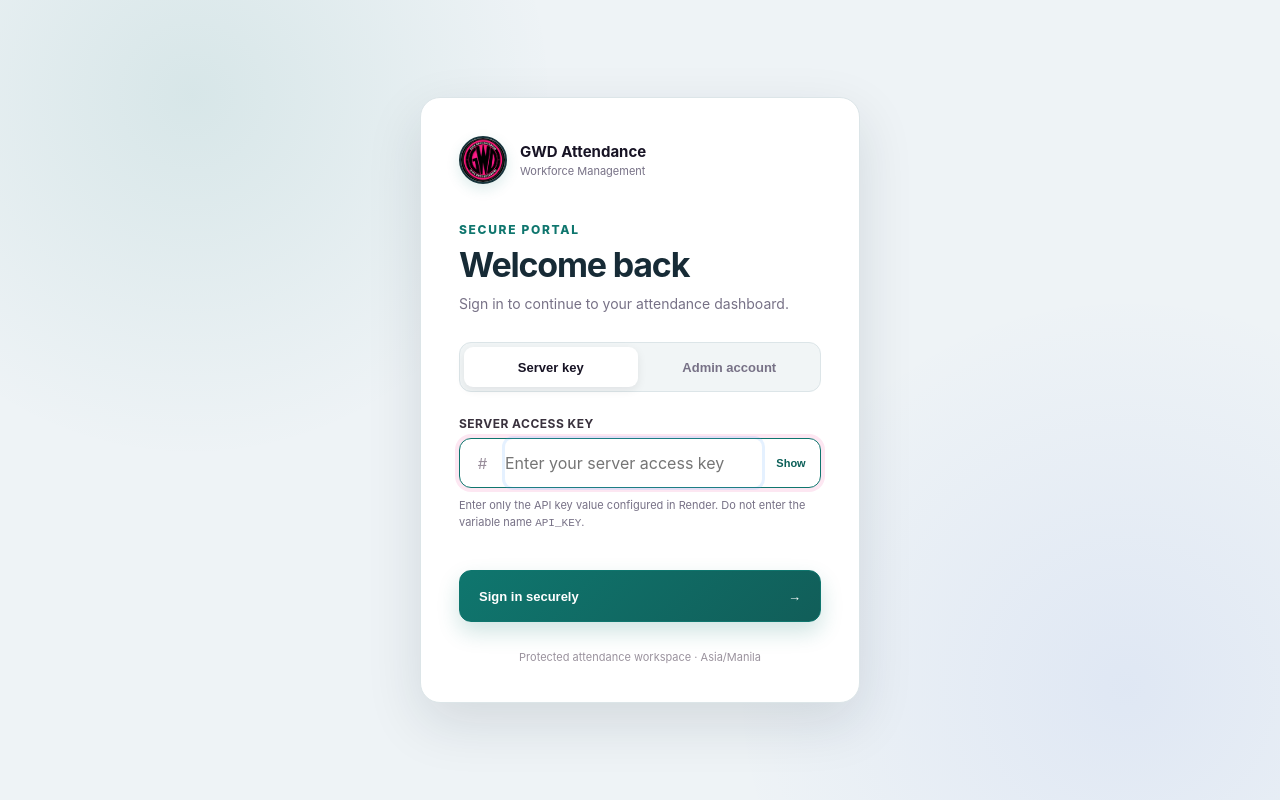
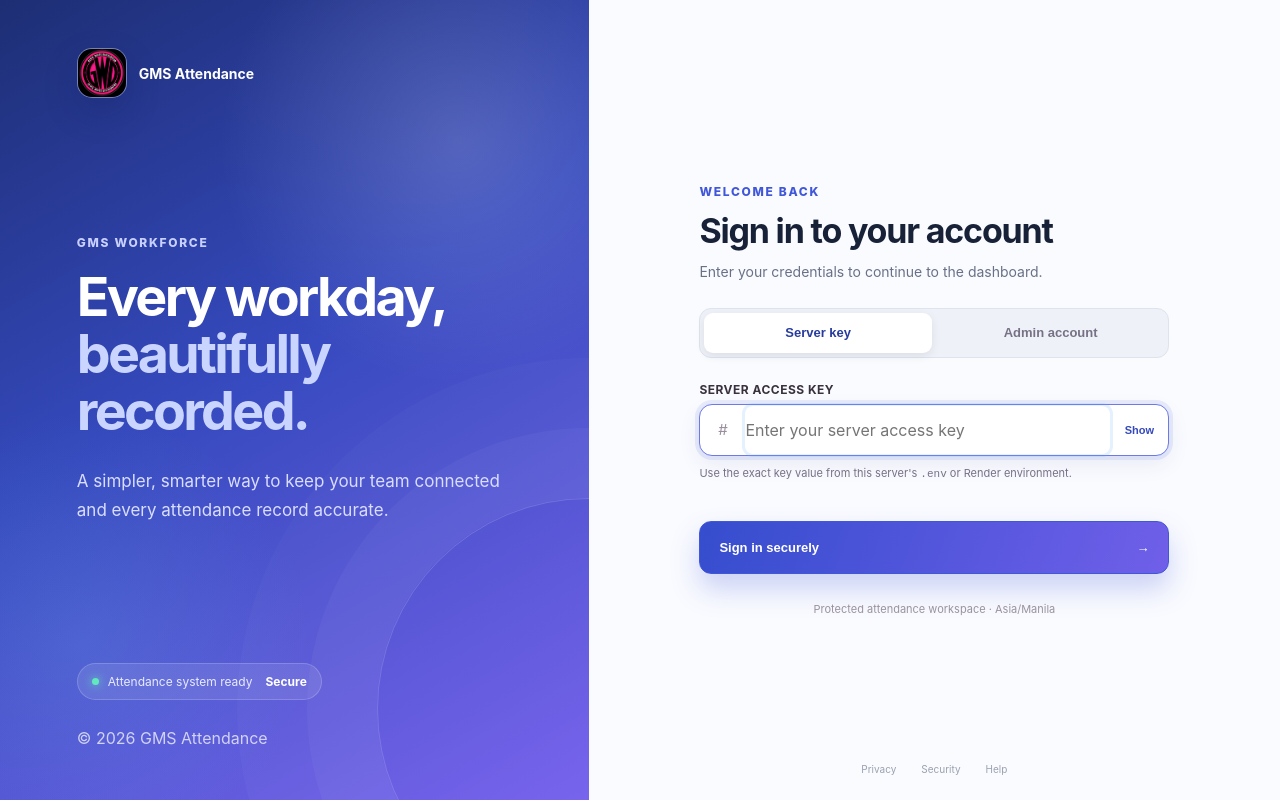
Before and after one commit to JethroVillareal/cloudattendance, a website: page public/index.html in a window 1280 px wide. Drawn offline with Linux system fonts and the light colour scheme.

Commit message:
Adapt supplied GMS login design

```diff
--- a/public/index.html
+++ b/public/index.html
@@ -3,33 +3,31 @@
 <head>
   <meta charset="utf-8">
   <meta name="viewport" content="width=device-width, initial-scale=1">
-  <title>GWD Attendance Server</title>
-  <link rel="stylesheet" href="/style.css?v=20260715-login4">
+  <title>GMS Attendance</title>
+  <link rel="stylesheet" href="/style.css?v=20260715-login6">
 </head>
 <body>
   <section id="loginScreen" class="login-screen" aria-labelledby="loginTitle">
-    <div class="login-visual" aria-hidden="true">
+    <div class="login-visual">
+      <div class="login-visual-brand">
+        <span class="login-visual-mark"><img src="/images/gwd-logo.jpg" alt=""></span>
+        <span>GMS Attendance</span>
+      </div>
       <div class="login-visual-content">
-        <span class="login-kicker">GWD Workforce Operations</span>
-        <h2>Attendance that keeps every workday in sync.</h2>
-        <p>Securely manage employee time records, fingerprint enrollment, devices, and operational reports in one place.</p>
-        <div class="login-highlights">
-          <span><b>Live</b> device monitoring</span>
-          <span><b>Secure</b> role-based access</span>
-          <span><b>Ready</b> for cloud operations</span>
-        </div>
+        <span class="login-kicker">GMS Workforce</span>
+        <h2>Every workday,<br><em>beautifully recorded.</em></h2>
+        <p>A simpler, smarter way to keep your team connected and every attendance record accurate.</p>
       </div>
+      <div class="login-system-status"><span></span> Attendance system ready <b>Secure</b></div>
+      <p class="login-visual-footer">© 2026 GMS Attendance</p>
     </div>
     <div class="login-panel">
       <div class="login-card">
-        <div class="login-brand">
-          <span class="login-logo"><img src="/images/gwd-logo.jpg" alt="Gluta White Distributor logo"></span>
-          <div><strong>GWD Attendance</strong><span>Workforce Management</span></div>
-        </div>
+        <div class="login-mobile-brand"><span class="login-logo"><img src="/images/gwd-logo.jpg" alt="GMS Attendance logo"></span><strong>GMS Attendance</strong></div>
         <div class="login-heading">
-          <span class="login-eyebrow">Secure portal</span>
-          <h1 id="loginTitle">Welcome back</h1>
-          <p>Sign in to continue to your attendance dashboard.</p>
+          <span class="login-eyebrow">Welcome back</span>
+          <h1 id="loginTitle">Sign in to your account</h1>
+          <p>Enter your credentials to continue to the dashboard.</p>
         </div>
         <div class="login-mode-switch" role="tablist" aria-label="Sign-in method">
           <button type="button" class="login-mode active" data-login-mode="key" role="tab" aria-selected="true">Server key</button>
@@ -56,13 +54,14 @@
               <input id="loginApiKey" name="apiKey" type="password" autocomplete="off" placeholder="Enter your server access key">
               <button id="toggleLoginApiKey" class="login-reveal" type="button" aria-label="Show server key">Show</button>
             </div>
-            <p class="login-field-help">Enter only the API key value configured in Render. Do not enter the variable name <code>API_KEY</code>.</p>
+            <p class="login-field-help">Use the exact key value from this server's <code>.env</code> or Render environment.</p>
           </div>
           <p id="loginMessage" class="login-message" role="alert" aria-live="polite"></p>
           <button id="loginSubmit" class="login-submit" type="submit"><span>Sign in securely</span><span aria-hidden="true">→</span></button>
         </form>
         <p class="login-footer">Protected attendance workspace · Asia/Manila</p>
       </div>
+      <div class="login-panel-footer"><span>Privacy</span><span>Security</span><span>Help</span></div>
     </div>
   </section>
 
@@ -168,6 +167,6 @@
     </div>
   </div>
 
-  <script src="/login.js?v=20260715-login5"></script>
+  <script src="/login.js?v=20260715-login6"></script>
 </body>
 </html>
--- a/public/style.css
+++ b/public/style.css
@@ -123,6 +123,73 @@ body.login-open { overflow: hidden; }
   .login-card { padding: 28px 22px; border-radius: 20px; }
   .login-brand { margin-bottom: 30px; }
   .login-heading h1 { font-size: 31px; }
+}
+
+/* Login composition adapted from the supplied GMS Attendance design source. */
+.login-screen {
+  grid-template-columns: minmax(380px, .92fr) minmax(580px, 1.08fr);
+  background: #f7f8fc;
+  --accent: #4157d9;
+  --accent-strong: #3549bd;
+}
+
+.login-visual {
+  display: flex;
+  min-height: 100vh;
+  padding: 48px clamp(44px, 6vw, 96px);
+  align-items: stretch;
+  flex-direction: column;
+  overflow: hidden;
+  color: #fff;
+  background:
+    radial-gradient(circle at 78% 18%, rgba(255,255,255,.17), transparent 30%),
+    radial-gradient(circle at 14% 80%, rgba(120,224,255,.13), transparent 28%),
+    linear-gradient(150deg, #1d2e74 0%, #3549bd 44%, #7864ed 100%);
+}
+
+.login-visual::before { width: 420px; height: 420px; top: auto; right: -210px; bottom: -120px; border-color: rgba(255,255,255,.16); box-shadow: 0 0 0 70px rgba(255,255,255,.035), 0 0 0 140px rgba(255,255,255,.025); }
+.login-visual::after { display: none; }
+.login-visual-brand { position: relative; z-index: 1; display: flex; align-items: center; gap: 12px; font-size: 14px; font-weight: 750; }
+.login-visual-mark { display: grid; place-items: center; width: 50px; height: 50px; overflow: hidden; border: 1px solid rgba(255,255,255,.28); border-radius: 15px; background: rgba(255,255,255,.14); box-shadow: 0 14px 35px rgba(13,25,90,.2); }
+.login-visual-mark img { width: 100%; height: 100%; object-fit: cover; }
+.login-visual-content { margin: auto 0; max-width: 580px; }
+.login-visual-content .login-kicker { margin-bottom: 18px; color: #c8d0ff; }
+.login-visual-content h2 { margin: 0; font-size: clamp(44px, 4.2vw, 68px); line-height: 1.06; letter-spacing: -.05em; font-weight: 650; }
+.login-visual-content h2 em { color: #c9d5ff; font-style: normal; }
+.login-visual-content p { max-width: 470px; margin-top: 28px; color: #d9ddff; font-size: 17px; line-height: 1.75; }
+.login-system-status { position: relative; z-index: 1; align-self: flex-start; display: flex; align-items: center; gap: 9px; padding: 10px 14px; border: 1px solid rgba(255,255,255,.18); border-radius: 999px; background: rgba(255,255,255,.1); color: #e8ebff; font-size: 12px; }
+.login-system-status span { width: 7px; height: 7px; border-radius: 50%; background: #61e9bd; box-shadow: 0 0 10px #61e9bd; }
+.login-system-status b { margin-left: 4px; color: #fff; }
+.login-visual-footer { position: relative; z-index: 1; margin-top: 22px; color: #bec6ee; font-size: 11px; }
+
+.login-panel { position: relative; min-height: 100vh; padding: 48px; background: rgba(250,251,255,.96); }
+.login-card { width: min(100%, 470px); padding: 0; border: 0; border-radius: 0; background: transparent; box-shadow: none; }
+.login-mobile-brand { display: none; }
+.login-heading { margin-bottom: 28px; }
+.login-heading .login-eyebrow { margin-bottom: 12px; color: #4157d9; }
+.login-heading h1 { margin: 0; color: #172137; font-size: 34px; line-height: 1.2; font-weight: 750; }
+.login-heading p { margin-top: 11px; color: #697187; }
+.login-mode-switch { margin: 0 0 24px; border-color: #dfe3ed; background: #eef1f8; }
+.login-mode.active { color: #273b9d; }
+.login-input-wrap { min-height: 52px; border-color: #dfe3ed; border-radius: 13px; box-shadow: 0 4px 14px rgba(35,45,90,.025); }
+.login-input-wrap:focus-within { border-color: #6c79e7; box-shadow: 0 0 0 4px rgba(65,87,217,.1), 0 8px 22px rgba(40,53,130,.08); }
+.login-submit { min-height: 53px; background: linear-gradient(110deg, #354dce, #705fe9); box-shadow: 0 15px 28px rgba(65,87,217,.25); }
+.login-submit:hover { transform: translateY(-2px); box-shadow: 0 18px 34px rgba(65,87,217,.34); }
+.login-panel-footer { position: absolute; bottom: 25px; display: flex; gap: 25px; color: #9aa1b0; font-size: 10px; }
+
+@media (max-width: 900px) {
+  .login-screen { display: block; }
+  .login-visual { display: none; }
+  .login-panel { min-height: 100svh; padding: 32px 22px 70px; }
+  .login-card { padding-top: 58px; }
+  .login-mobile-brand { position: absolute; top: 22px; left: 22px; display: flex; align-items: center; gap: 10px; color: #172137; font-size: 13px; }
+  .login-mobile-brand .login-logo { width: 38px; height: 38px; border: 0; border-radius: 11px; }
+  .login-panel-footer { bottom: 18px; }
+}
+
+@media (max-width: 520px) {
+  .login-heading h1 { font-size: 28px; }
+  .login-panel { padding-left: 20px; padding-right: 20px; }
 }
 
 body {
```
